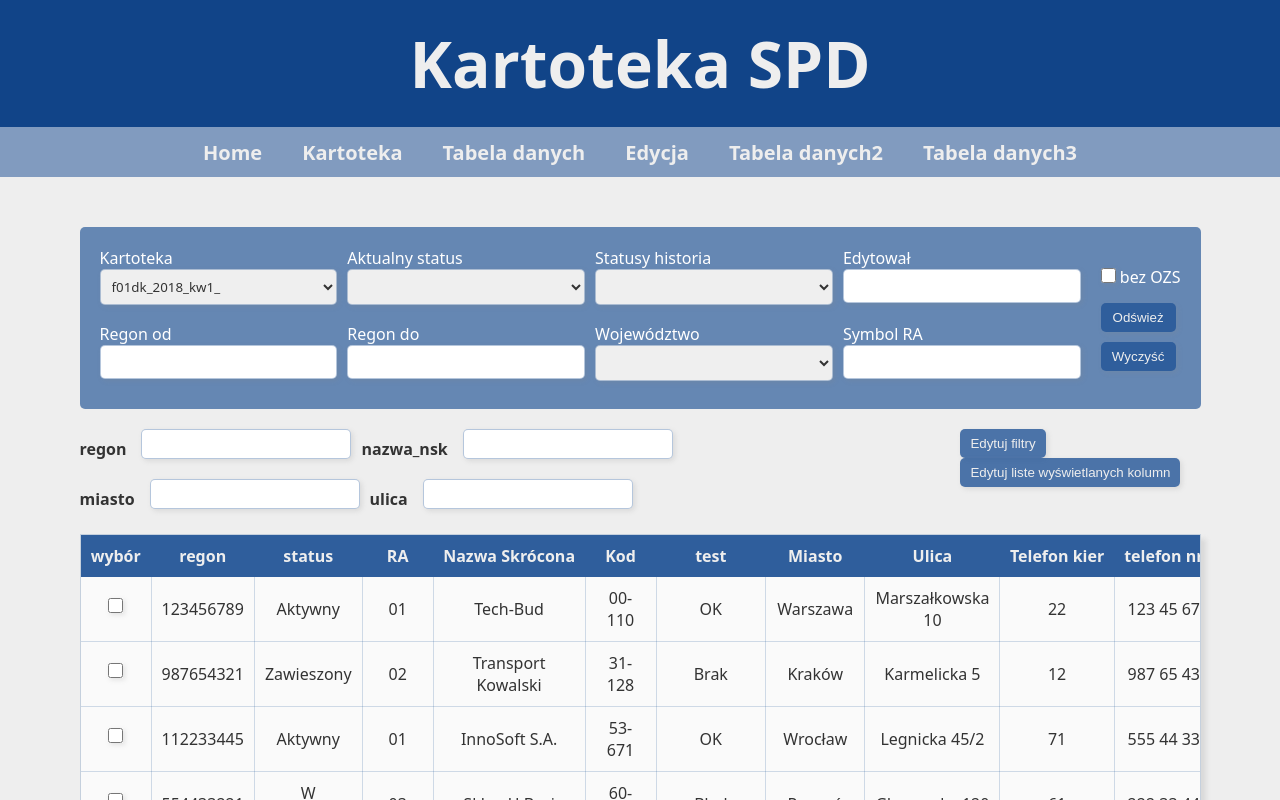
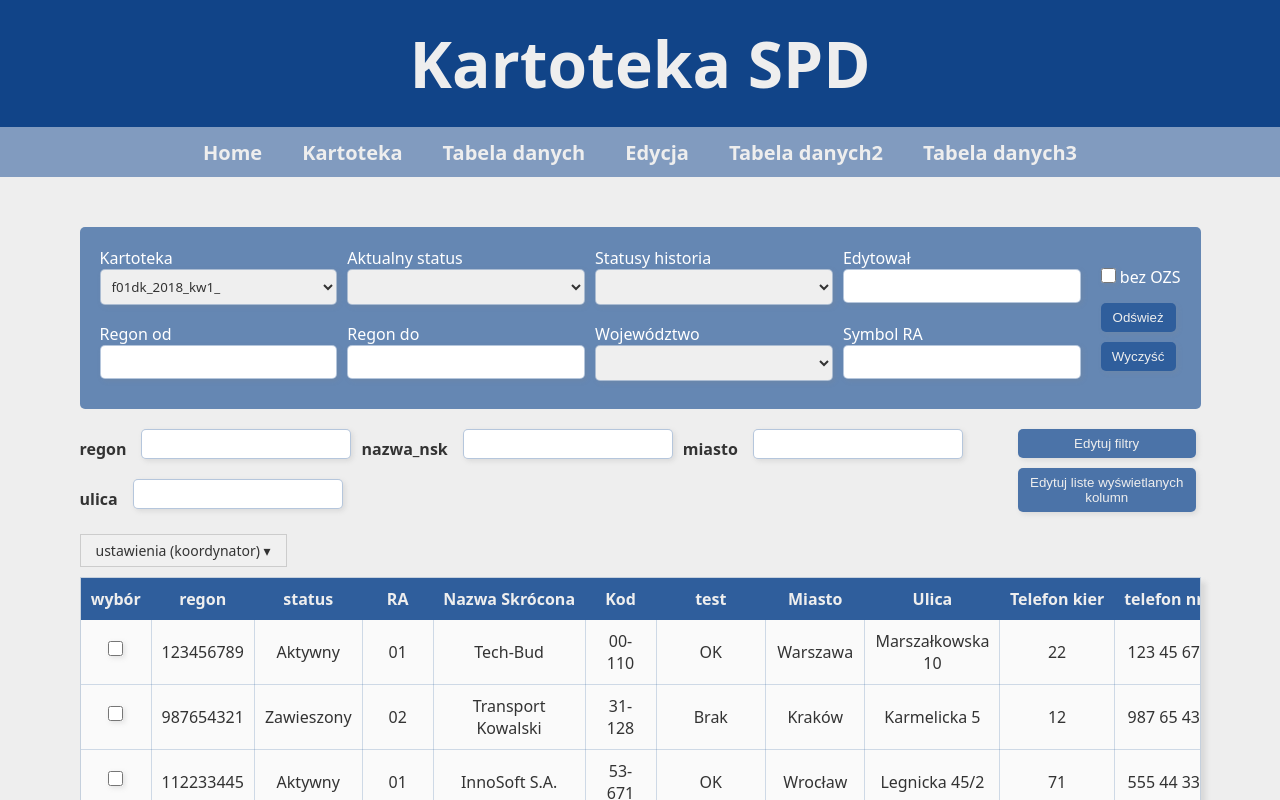
Before and after one commit to N1k1f0r/Praktyka, a React (Vite) app: page /tabela3 in a window 1280 px wide. Shown: the top 800 px of the page. Built offline with nearby package versions, Linux system fonts and the light colour scheme.

Commit message:
coordinator functionalities

```diff
--- a/src/index.css
+++ b/src/index.css
@@ -317,3 +317,68 @@ th input{
   border-radius: 6px;
   font-size: 14px;
 }
+
+
+/* Kontener menu - musi mieć position relative dla absolutnego pozycjonowania listy */
+.coordinator-menu-container {
+  position: relative;
+  display: inline-block;
+  margin-bottom: 10px;
+}
+
+/* Przycisk główny (zakładka menu) */
+.coordinator-menu-btn {
+  background-color: #f0f0f0;
+  color: #333;
+  border: 1px solid #ccc;
+  padding: 6px 15px;
+  font-size: 14px;
+  font-family: inherit;
+  cursor: pointer;
+  border-radius: 0; /* Proste kąty jak w klasycznych systemach */
+  box-shadow: none;
+  transition: all 0.2s ease;
+}
+
+.coordinator-menu-btn:hover,
+.coordinator-menu-btn.active {
+  background-color: #e0e0e0;
+  border-color: #999;
+  color: #000;
+}
+
+/* Rozwijana lista */
+.coordinator-dropdown {
+  position: absolute;
+  top: 100%;
+  left: 0;
+  z-index: 100;
+  background-color: #fff;
+  border: 1px solid #a0a0a0;
+  box-shadow: 3px 3px 8px rgba(0, 0, 0, 0.2);
+  min-width: 350px;
+  text-align: left;
+}
+
+.coordinator-dropdown ul {
+  list-style: none;
+  margin: 0;
+  padding: 4px 0;
+}
+
+.coordinator-dropdown li {
+  padding: 6px 16px;
+  font-size: 13px;
+  color: #333;
+  cursor: pointer;
+  border-left: 3px solid transparent;
+  transition: background-color 0.15s;
+  white-space: nowrap;
+}
+
+/* Podświetlenie po naciśnięciu lub najechaniu (efekt Windows/Java App) */
+.coordinator-dropdown li:hover {
+  background-color: #e6f0fa;
+  border-left-color: #225496;
+  color: #000;
+}
--- a/src/pages/Tabela3.jsx
+++ b/src/pages/Tabela3.jsx
@@ -1,4 +1,4 @@
-import React, { useState, useMemo } from 'react';
+import React, { useState, useMemo, useRef, useEffect } from 'react';
 import {
     flexRender,
     getCoreRowModel,
@@ -19,6 +19,18 @@ function Tabela3({ data }) {
     const [isFilterModalOpen, setIsFilterModalOpen]=useState(false);
     const [activeFilterCols, setActiveFilterCols] = useState(['regon','nazwa_nsk','miasto','ulica']);
     const [selectedNewFilter, setSelectedNewFilter]=useState('');
+    const [isCoordinatorMenuOpen, setIsCoordinatorMenuOpen]=useState(false);
+    const menuRef = useRef(null)
+
+    useEffect(()=>{
+        function handleClickOutside(event){
+            if(menuRef.current && !menuRef.current.contains(event.target)){
+                setIsCoordinatorMenuOpen(false);
+            }
+        }
+        document.addEventListener("mousedown",handleClickOutside);
+        return ()=>document.removeEventListener("mousedown",handleClickOutside)
+    },[menuRef])
 
     const columns = useMemo(() => [
         {
@@ -133,10 +145,49 @@ function Tabela3({ data }) {
                         )
                     })}
                 </div>
-                <div>
+                <div style={{display:'flex', flexDirection:'column', gap:'10px', paddingBottom:'5px'}}>
                     <button type="button" onClick={()=>setIsFilterModalOpen(true)}>Edytuj filtry</button>
                     <button type="button" onClick={()=>setIsColumnModalOpen(true)}>Edytuj liste wyświetlanych kolumn</button>
                 </div>
+            </div>
+            <div className="coordinator-menu-container" ref={menuRef}>
+                <button
+                    type="button"
+                    className={`coordinator-menu-btn ${isCoordinatorMenuOpen ? 'active' : ''}`}
+                    onClick={() => setIsCoordinatorMenuOpen(!isCoordinatorMenuOpen)}
+                >
+                    ustawienia (koordynator) ▾
+                </button>
+
+                {isCoordinatorMenuOpen && (
+                    <div className="coordinator-dropdown">
+                        <ul>
+                            <li onClick={() => { setIsFilterModalOpen(true); setIsCoordinatorMenuOpen(false); }}>
+                                edytuj listę pól filtrowania danych w tabeli
+                            </li>
+                            <li onClick={() => { setIsColumnModalOpen(true); setIsCoordinatorMenuOpen(false); }}>
+                                edytuj listę kolumn tabeli
+                            </li>
+
+                            {/* Opcjonalne dodatkowe pozycje ze zdjęcia */}
+                            <li onClick={() => setIsCoordinatorMenuOpen(false)}>
+                                przydzielanie jednostek
+                            </li>
+                            <li onClick={() => setIsCoordinatorMenuOpen(false)}>
+                                aktualizacja statusów
+                            </li>
+                            <li onClick={() => setIsCoordinatorMenuOpen(false)}>
+                                definicja migracji danych do kontroli
+                            </li>
+                            <li onClick={() => setIsCoordinatorMenuOpen(false)}>
+                                aktualizuj dane jednostek na podstawie danych w kartotece
+                            </li>
+                            <li onClick={() => setIsCoordinatorMenuOpen(false)}>
+                                ustawienia kartoteki
+                            </li>
+                        </ul>
+                    </div>
+                )}
             </div>
             {isColumnModalOpen&&(
             <div className='modal-overlay'>
@@ -252,6 +303,7 @@ function Tabela3({ data }) {
                     </div>
                 </div>
             )}
+
             <div className="tabela">
                 <table style={{ width: '100%' }}>
                     <thead>
```
